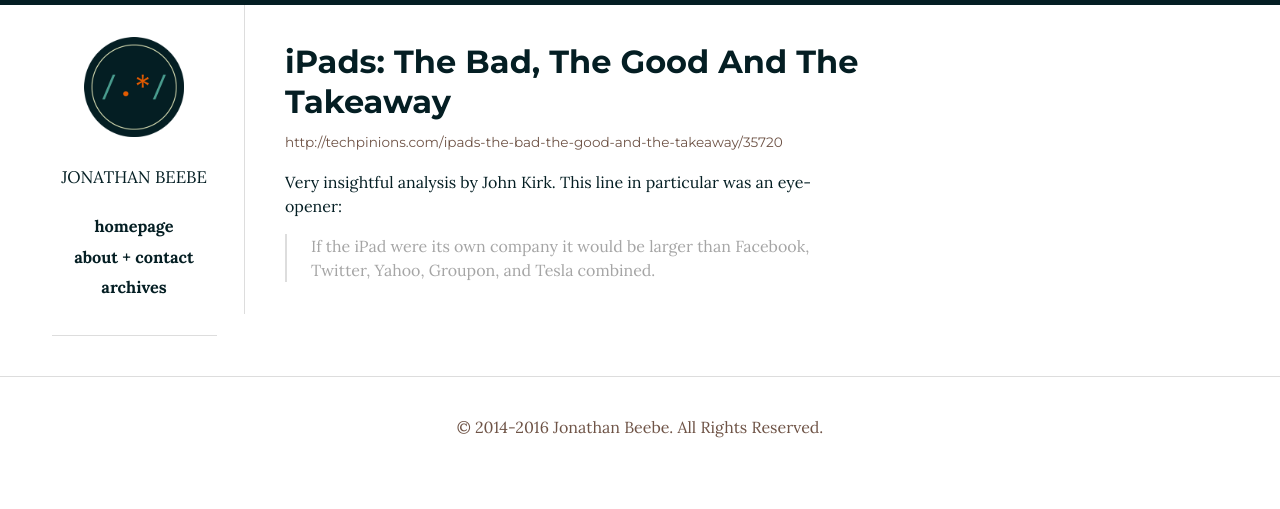
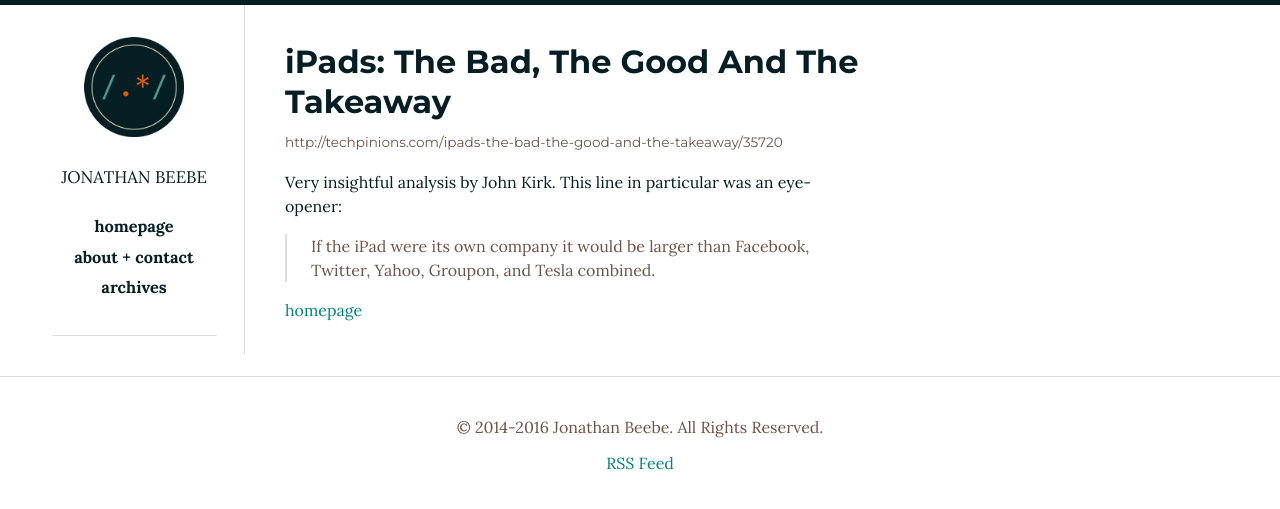
Before and after one commit to jonbeebe/jonbeebe.github.io, a Jekyll site: the page built from _posts/2014-10-19-ipads-the-bad-the-good-and-the-takeaway.md, in a window 1280 px wide. Shown: the top 509 px of the page. Built offline with Jekyll 4.4.1, drawn with Linux system fonts in a browser that asks for light colours.

Commit message:
Added RSS feed link to footer; added homepage link to the bottom of posts. Changed blockquote color.

```diff
--- a/_config.yml
+++ b/_config.yml
@@ -7,6 +7,7 @@
     Tech industry links and articles by Jonathan Beebe.
 baseurl: "" # the subpath of your site, e.g. /blog/
 url: "http://jonbeebe.net" # the base hostname & protocol for your site
+feed_url: "http://feeds.feedburner.com/jonbeebe-net"
 
 markdown: kramdown
 highlighter: rouge
--- a/_includes/footer.html
+++ b/_includes/footer.html
@@ -5,3 +5,4 @@
 </p>
 {% endif %}
 <p>&copy; 2014-2016 Jonathan Beebe. All Rights Reserved.</p>
+<p><a href="{{ site.feed_url }}">RSS Feed</a></p>
--- a/_includes/styles/screen.css
+++ b/_includes/styles/screen.css
@@ -136,7 +136,7 @@
     -moz-box-sizing: border-box;
     -webkit-box-sizing: border-box;
     border-left: 2px solid #dddddd;
-    color: #a5a5a5; /* Spacedust gray */
+    color: #6E5346; /* Spacedust brown */
     margin-left: 0;
     padding-left: 1.5em;
 }
--- a/_layouts/post.html
+++ b/_layouts/post.html
@@ -17,3 +17,4 @@
     {% endif %}
     {{ content }}
 </article>
+<p><a href="/">homepage</a></p>
```
